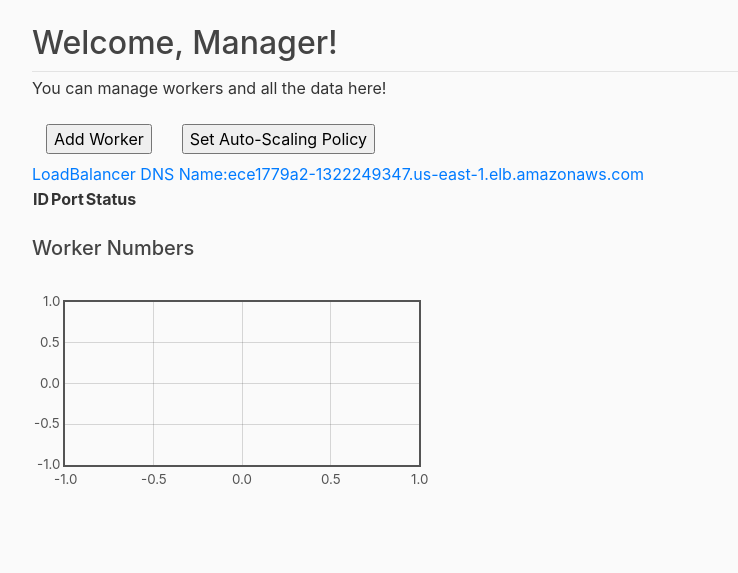
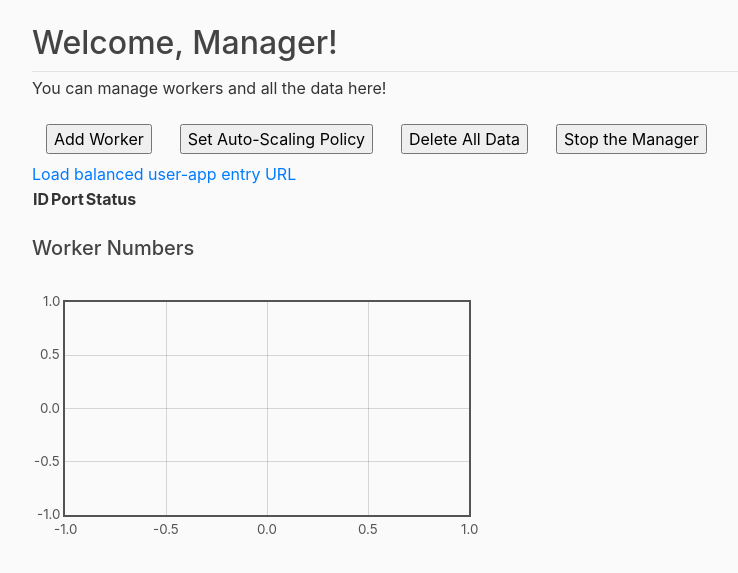
Before and after one commit to ChloeZ1208/ece1779-A2, a Flask app: page / in a window 1280 px wide. Shown: the part 56-629 px from the top of the page, without its empty margins (53-791 px from the left). Run offline with Flask 2, Linux system fonts and the light colour scheme; data that the repository does not hold is empty; parts of the project's set-up code (start-up, migrations or seed data) failed here and were passed over; some libraries are stand-ins or nearby versions.

Commit message:
Update main.html

```diff
--- a/manager/templates/main.html
+++ b/manager/templates/main.html
@@ -6,23 +6,32 @@
 		</div>
 			<p>You can manage workers and all the data here!</p>
 	</div>
-
 		<table>
 			<td>
 				<form class="btn" action="{{url_for('add_worker')}}" method="post">
 					<input type="submit" value="Add Worker">
 				</form>
 			</td>
-			<td>      </td>
 			<td>
-				<form  class="btn" action="{{url_for('auto_scaling')}}" method="post">
+				<form class="btn" action="{{url_for('auto_scaling')}}" method="post">
 					<input type="submit" value="Set Auto-Scaling Policy">
+				</form>
+			</td>
+			<td>
+				<form class="btn" action="#" method="post" onsubmit='return confirm("Are you sure?")'>
+					<input type="submit" value="Delete All Data">
+				</form>
+			</td>
+			<td>
+				<form class="btn" action="#" method="post" onsubmit='return confirm("Are you sure?")'>
+					<input type="submit" value="Stop the Manager">
 				</form>
 			</td>
 
 		</table>
+
 		<table>
-				<a style="padding left 10px" href="ece1779a2-1322249347.us-east-1.elb.amazonaws.com">LoadBalancer DNS Name:ece1779a2-1322249347.us-east-1.elb.amazonaws.com </a>
+				<a style="padding left 10px" href="http://ece1779a2-1322249347.us-east-1.elb.amazonaws.com:5000">Load balanced user-app entry URL</a>
 		</table>
 
 
@@ -54,7 +63,7 @@
 
 	<div class="article-content">
 		<h5>Worker Numbers</h5>
-		<div id="worker_plot" style="width:400px;height:200px"></div>
+		<div id="worker_plot" style="width:450px;height:250px"></div>
 			<script>
 
 				var options = {
```
